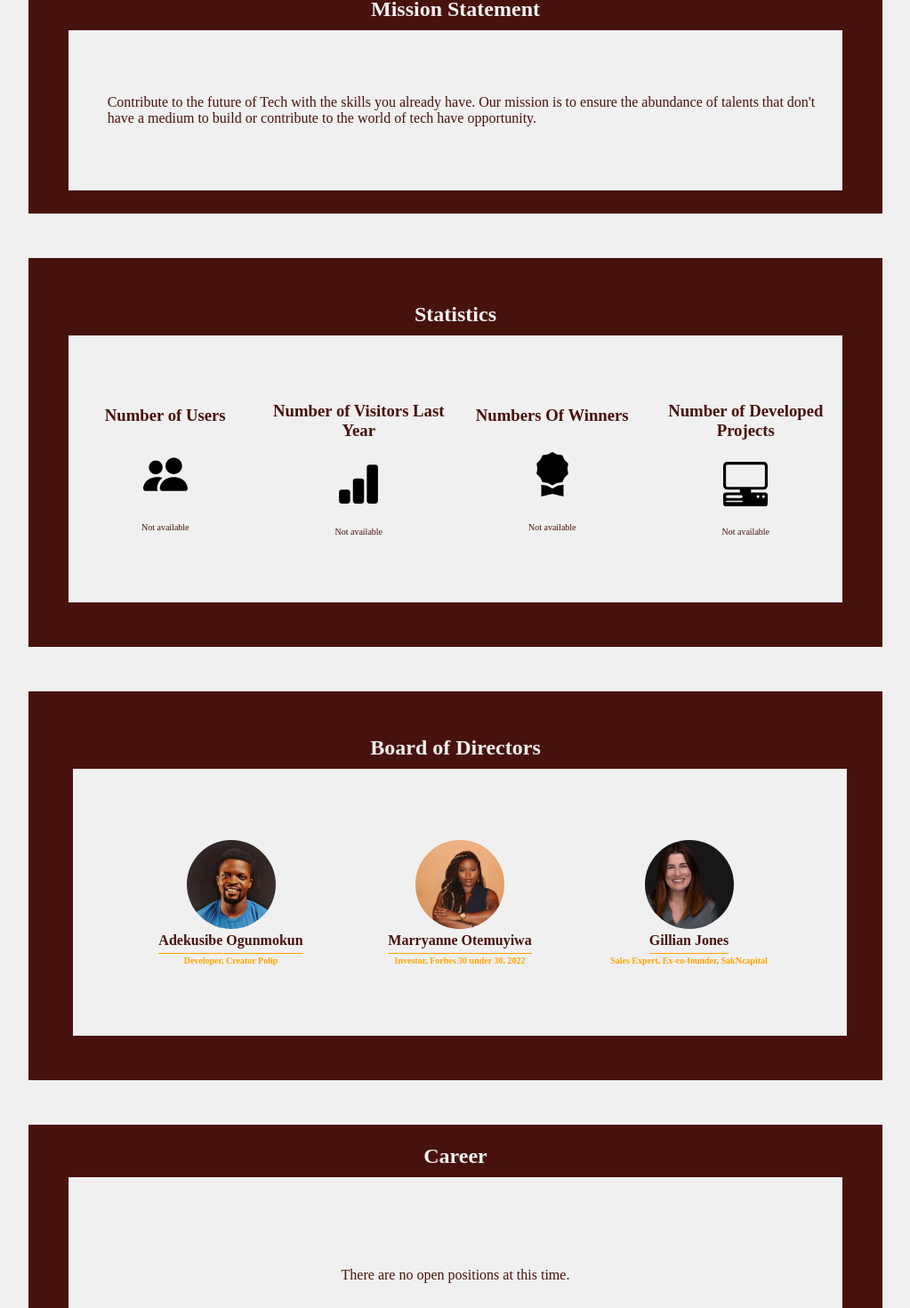
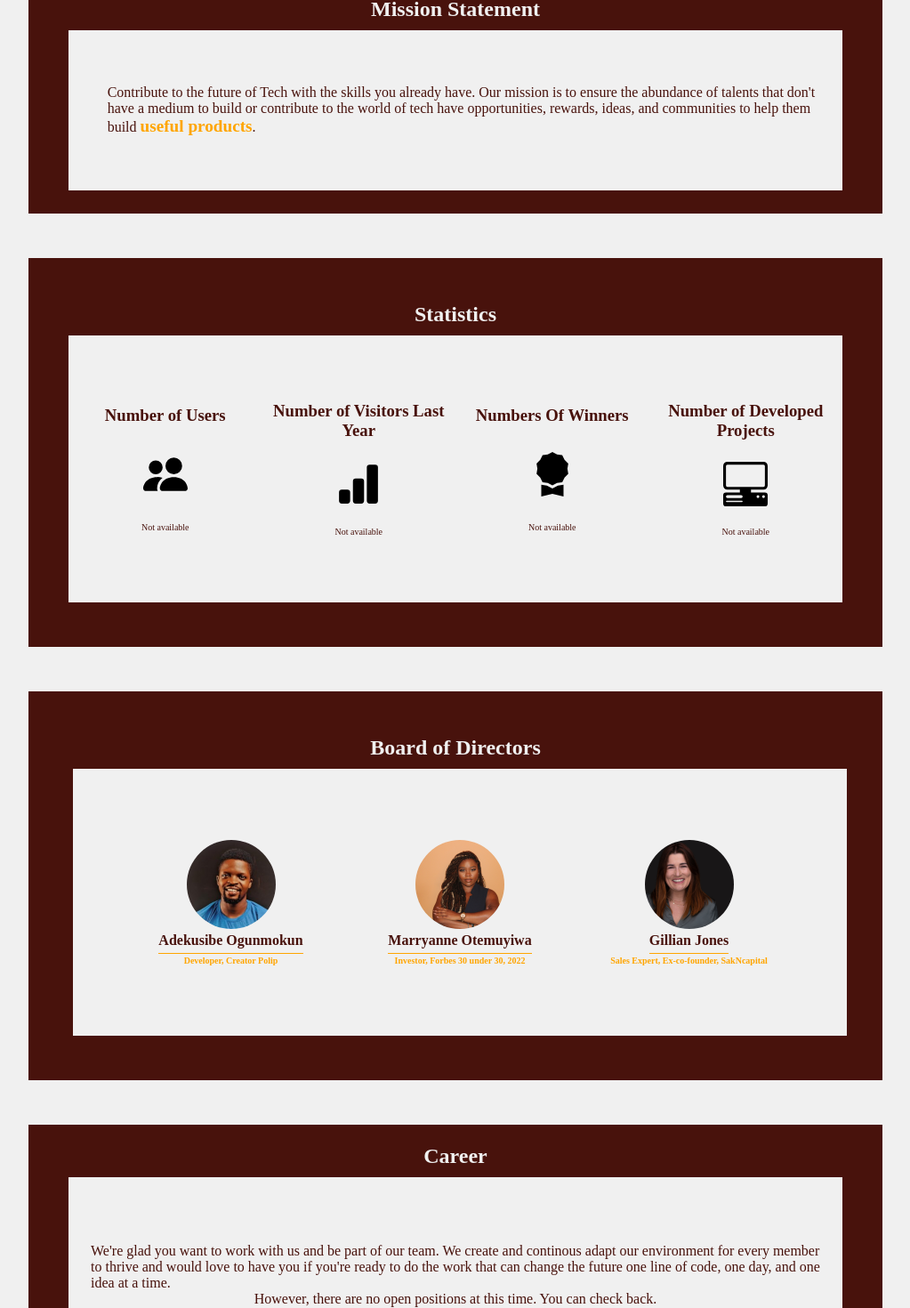
Before and after one commit to Iamhadeh/Polip-V1, a React (Vite) app: page /about-polip in a window 1280 px wide. Shown: the part 700-2170 px from the top of the page at 89% size, without its empty margins (128-1151 px from the left). Built offline with nearby package versions, Linux system fonts and the light colour scheme.

Commit message:
hope it shows now

```diff
--- a/src/Components/AboutComponents/About.css
+++ b/src/Components/AboutComponents/About.css
@@ -125,6 +125,8 @@
 
 .about-career-inner-con {
     height: 220px;
+    flex-direction: column;
+    justify-content: center;
 }
 
 
--- a/src/Components/AboutComponents/AllAboutContent.jsx
+++ b/src/Components/AboutComponents/AllAboutContent.jsx
@@ -1,9 +1,9 @@
 import React from 'react'
 import AboutUsSection from './AboutUsSection'
 import BODSection from './BODSection'
-import MissionStatement from './mission-stat-sec'
+import MissionStatement from './Mission-stat-sec'
 import Career from './Career'
-import Statistics from './statistics'
+import Statistics from './Statistics'
 
 
 const AllAboutContent = () => {
--- a/src/Components/AboutComponents/Career.jsx
+++ b/src/Components/AboutComponents/Career.jsx
@@ -6,7 +6,8 @@ const Career = () => {
     <div className='about-career-con'>
       <h2 className='about-headings-h2'>Career</h2>
         <div className="about-career-inner-con">
-            <p style={{color:"#48120c"}}>There are no open positions at this time.</p>
+            <p style={{color:"#48120c", padding:"0px 25px"}}>We're glad you want to work with us and be part of our team. We create and continous adapt our environment for every member to thrive and would love to have you if you're ready to do the work that can change the future one line of code, one day, and one idea at a time. </p>
+            <p style={{color:"#48120c", padding:"0px 25px"}} >However, there are no open positions at this time. You can check back.</p>
         </div>
     </div>
   )
--- a/src/Components/AboutComponents/Mission-stat-sec.jsx
+++ b/src/Components/AboutComponents/Mission-stat-sec.jsx
@@ -8,7 +8,7 @@ const MissionStatement = () => {
         <h2 className='about-headings-h2'>Mission Statement</h2>
         <div className='mis-sta-box'>
             <h3>Build</h3>
-            <p>Contribute to the future of Tech with the skills you already have. Our mission is to ensure the abundance of talents that don't have a medium to build or contribute to the world of tech have opportunity.</p>
+            <p>Contribute to the future of Tech with the skills you already have. Our mission is to ensure the abundance of talents that don't have a medium to build or contribute to the world of tech have opportunities, rewards, ideas, and communities to help them build <span style={{color:"orange", fontWeight:"bolder", fontSize:"1.2rem"}}>useful products</span>.</p>
         </div>
     </div>
   )
--- a/src/assets/assets.js
+++ b/src/assets/assets.js
@@ -59,7 +59,7 @@ const boardOfDirectors = [
 
 const winnerofTheMonth = [
     {
-        name:"",
+        name:"Nenye Alfred",
         img:"",
         productName: " ",
     }
```
Also changed, not shown: src/Components/AboutComponents/MainAbout.jsx (deleted, +0 -24 lines).
